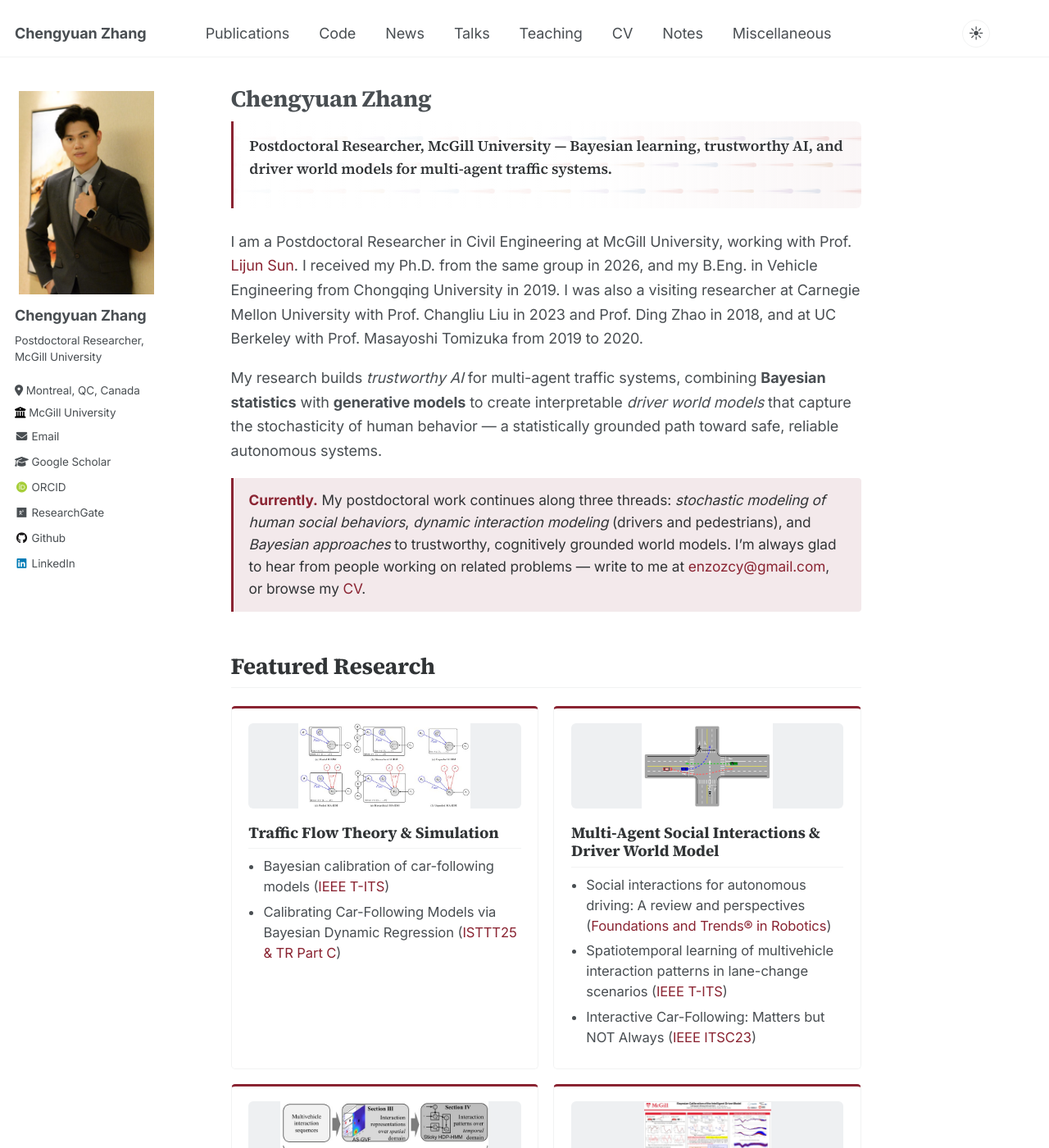
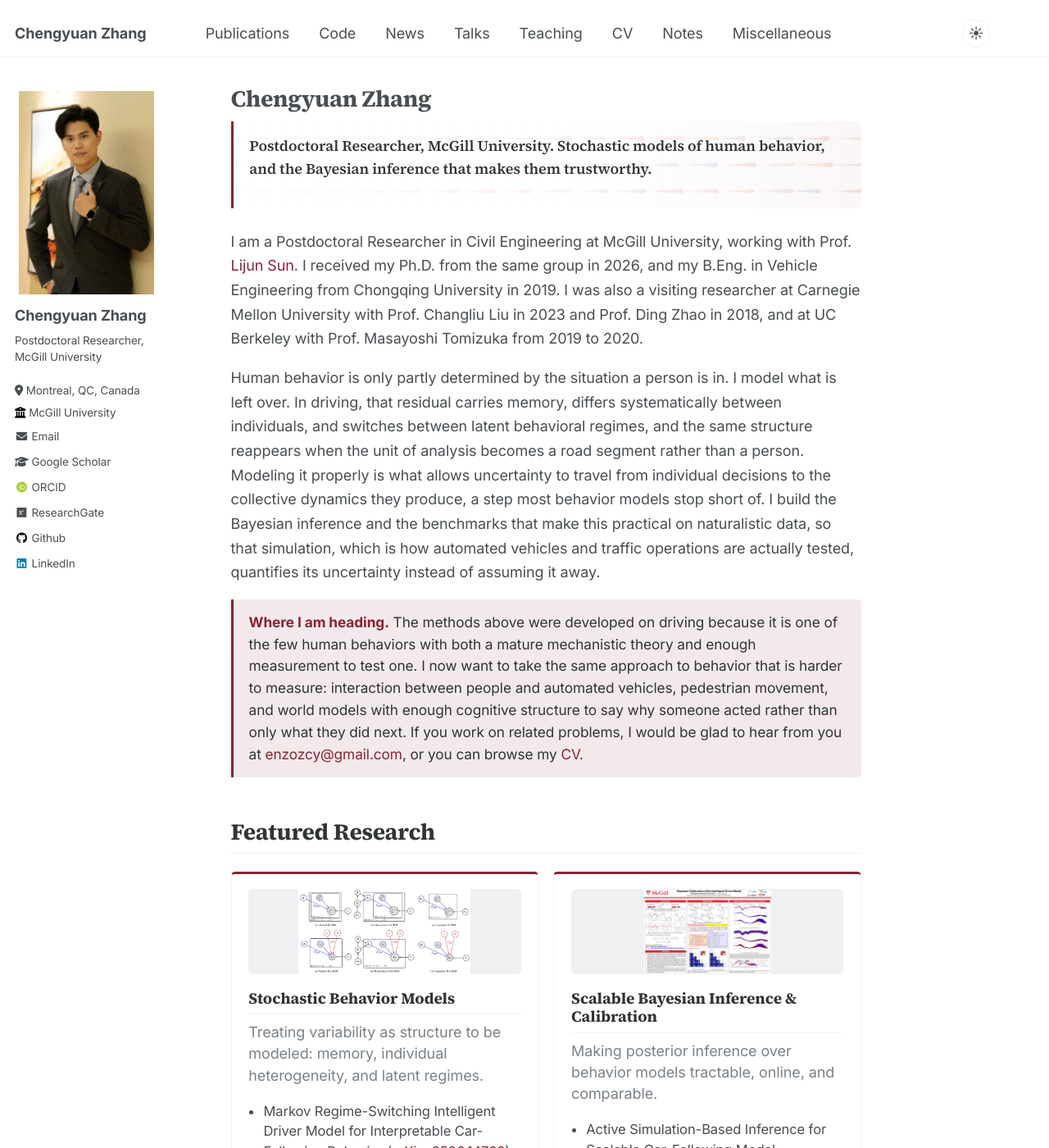
Before and after one commit to Chengyuan-Zhang/chengyuan-zhang.github.io, a Jekyll site: the page built from _pages/about.md, in a window 1280 px wide and 1400 px high. Shown: the whole window at 82% size. Built offline with Jekyll 4.4.1, drawn with Linux system fonts in a browser that asks for light colours; some web fonts are replaced; comment, search, counter and statistics services are not loaded; some of the changed text lies outside the part shown.

Commit message:
content: reposition the homepage around capability rather than topic
The old positioning sentence asserted trustworthy AI, generative models and
driver world models. None of those labels matched the papers: the trustworthy-AI
literature means adversarial robustness and certified safety, which appear
nowhere in this work; generative model now reads as diffusion or autoregressive
transformers rather than Bayesian mixtures and Gaussian processes; and no paper
uses the term world model at all. Meanwhile the one genuinely distinctive claim,
that the variability left over after context is structured rather than noise,
sat in a subordinate clause.

Rewrite it around what the papers actually show: residual variation carries
memory (TR-C 2024), differs between drivers (T-ITS 2024), switches between latent
regimes (MA-IDM), persists beyond what context explains (ISTTT26), and recurs at
network scale (TKDE 2023, Transportation Science 2025). The micro-to-macro claim
is backed by the thesis.

Also regroup the four Featured Research cards by capability instead of topic. As
topics, three of the four read as traffic, which invites the reading that this is
a single narrow task. As capabilities they show transferable method, and the
spatiotemporal papers stop looking like someone else's work and become the
network-scale instance of the same approach.

The forward-looking labels move to the callout, which now says plainly that
pedestrians, human-AV interaction and cognitively grounded world models are
direction rather than track record. trustworthy AI stays in _config.yml keywords,
which are read by crawlers rather than people.

Co-authored-by: Copilot <223556219+Copilot@users.noreply.github.com>
Copilot-Session: 04a95ffe-5263-4183-a350-f466786b129c

```diff
--- a/_config.yml
+++ b/_config.yml
@@ -10,7 +10,7 @@ locale                   : "en-CA"
 title                    : "Chengyuan Zhang"
 title_separator          : "-"
 name                     : &name "Dr. Chengyuan ZHANG"
-description              : &description "Dr. Chengyuan Zhang — Postdoctoral Researcher in Civil Engineering, McGill University (with Prof. Lijun Sun). Research on Trustworthy AI/ML, Bayesian statistics, generative driver world models, traffic flow theory, and multi-agent social interactions for autonomous driving."
+description              : &description "Dr. Chengyuan Zhang — Postdoctoral Researcher in Civil Engineering, McGill University (with Prof. Lijun Sun). Stochastic models of human driving behavior, Bayesian inference and calibration, and uncertainty-aware traffic simulation from individual decisions to network-scale dynamics."
 keywords                 : "Chengyuan Zhang, McGill University, Lijun Sun, autonomous driving, traffic flow theory, Bayesian inference, car-following, driver world model, intelligent driver model, IDM, spatiotemporal modeling, trustworthy AI, multi-agent interaction"
 url                      : https://chengyuan-zhang.github.io # the base hostname & protocol for your site e.g. "https://mmistakes.github.io"
 baseurl                  : "" # the subpath of your site, e.g. "/blog"
--- a/_pages/about.md
+++ b/_pages/about.md
@@ -1,9 +1,9 @@
 ---
 permalink: /
 title: "Chengyuan Zhang"
-seo_title: "Chengyuan Zhang — Bayesian Driver Models & Trustworthy AI"
-excerpt: "Dr. Chengyuan Zhang — Postdoctoral Researcher, McGill University. Research on Trustworthy AI/ML, Bayesian inference, and
-stochastic driver models for autonomous driving."
+seo_title: "Chengyuan Zhang — Stochastic Driver Models and Bayesian Inference"
+excerpt: "Dr. Chengyuan Zhang — Postdoctoral Researcher, McGill University. Stochastic models of human driving
+behavior, Bayesian inference and calibration, and uncertainty-aware traffic simulation."
 author_profile: true
 redirect_from:
 
@@ -15,7 +15,7 @@ redirect_from:
 <div class="hero-wrap">
   <canvas class="hero-canvas" aria-hidden="true"></canvas>
   <div class="hero-intro">
-    <p class="hero-intro__lead">Postdoctoral Researcher, McGill University — Bayesian learning, trustworthy AI, and driver world models for multi-agent traffic systems.</p>
+    <p class="hero-intro__lead">Postdoctoral Researcher, McGill University. Stochastic models of human behavior, and the Bayesian inference that makes them trustworthy.</p>
   </div>
 </div>
 <script src="{{ '/assets/js/hero-trajectories.js' | relative_url }}" defer></script>
@@ -26,13 +26,22 @@ Vehicle Engineering from Chongqing University in 2019. I was also a visiting res
 with Prof. Changliu Liu in 2023 and Prof. Ding Zhao in 2018, and at UC Berkeley with Prof. Masayoshi Tomizuka from 2019
 to 2020.
 
-My research builds *trustworthy AI* for multi-agent traffic systems, combining **Bayesian
-statistics** with **generative models** to create interpretable *driver world models* that
-capture the stochasticity of human behavior — a statistically grounded path toward safe,
-reliable autonomous systems.
+Human behavior is only partly determined by the situation a person is in. I model what is left over.
+In driving, that residual carries memory, differs systematically between individuals, and switches between
+latent behavioral regimes, and the same structure reappears when the unit of analysis becomes a road segment
+rather than a person. Modeling it properly is what allows uncertainty to travel from individual decisions to
+the collective dynamics they produce, a step most behavior models stop short of. I build the Bayesian
+inference and the benchmarks that make this practical on naturalistic data, so that simulation, which is how
+automated vehicles and traffic operations are actually tested, quantifies its uncertainty instead of assuming
+it away.
 
 <div class="callout" markdown="1">
-**Currently.** My postdoctoral work continues along three threads: *stochastic modeling of human social behaviors*, *dynamic interaction modeling* (drivers and pedestrians), and *Bayesian approaches* to trustworthy, cognitively grounded world models. I'm always glad to hear from people working on related problems — write to me at [enzozcy@gmail.com](mailto:enzozcy@gmail.com), or browse my [CV]({{ '/cv/' | relative_url }}).
+**Where I am heading.** The methods above were developed on driving because it is one of the few human
+behaviors with both a mature mechanistic theory and enough measurement to test one. I now want to take the
+same approach to behavior that is harder to measure: interaction between people and automated vehicles,
+pedestrian movement, and world models with enough cognitive structure to say why someone acted rather than
+only what they did next. If you work on related problems, I would be glad to hear from you at
+[enzozcy@gmail.com](mailto:enzozcy@gmail.com), or you can browse my [CV]({{ '/cv/' | relative_url }}).
 </div>
 
 
@@ -43,37 +52,49 @@ Featured Research
 <div class="research-grid" markdown="1">
 
 <div class="research-card" markdown="1">
-<img class="research-card__thumb" src="{{ '/images/cards/traffic.jpg' | relative_url }}" alt="" loading="lazy" decoding="async" />
+<img class="research-card__thumb" src="{{ '/images/cards/traffic.jpg' | relative_url }}" alt="Pooled, hierarchical and unpooled graphical models of the intelligent driver model" loading="lazy" decoding="async" />
 
-### Traffic Flow Theory & Simulation
-- Bayesian calibration of car-following models ([IEEE T-ITS](https://ieeexplore.ieee.org/document/10415310))
+### Stochastic Behavior Models
+<p class="research-card__lead">Treating variability as structure to be modeled: memory, individual heterogeneity, and latent regimes.</p>
+
+- Markov Regime-Switching Intelligent Driver Model for Interpretable Car-Following Behavior ([arXiv: 2506.14762](https://arxiv.org/abs/2506.14762))
+- When Context Is Not Enough: Modeling Unexplained Variability in Car-Following Behavior ([ISTTT26](https://arxiv.org/abs/2507.07012))
 - Calibrating Car-Following Models via Bayesian Dynamic Regression ([ISTTT25 & TR Part C](https://doi.org/10.1016/j.trc.2024.104719))
+- A Bayesian Gaussian Mixture Model for Probabilistic Modeling of Car-Following Behaviors ([IEEE T-ITS](https://ieeexplore.ieee.org/document/10337758))
 </div>
 
 <div class="research-card" markdown="1">
-<img class="research-card__thumb" src="{{ '/images/cards/multiagent.jpg' | relative_url }}" alt="" loading="lazy" decoding="async" />
+<img class="research-card__thumb" src="{{ '/images/cards/uncertainty.jpg' | relative_url }}" alt="Poster on Bayesian calibration of the intelligent driver model" loading="lazy" decoding="async" />
 
-### Multi-Agent Social Interactions & Driver World Model
+### Scalable Bayesian Inference & Calibration
+<p class="research-card__lead">Making posterior inference over behavior models tractable, online, and comparable.</p>
+
+- Active Simulation-Based Inference for Scalable Car-Following Model Calibration ([arXiv: 2602.05246](https://arxiv.org/abs/2602.05246))
+- Bayesian Calibration of the Intelligent Driver Model ([IEEE T-ITS](https://ieeexplore.ieee.org/document/10415310))
+- AutoTune: A Unified Benchmark for Highway Traffic Microsimulation Calibration (IEEE IV 2026)
+- Online Calibration of Context-Driven Car-Following Models (IEEE IV 2026)
+</div>
+
+<div class="research-card" markdown="1">
+<img class="research-card__thumb" src="{{ '/images/cards/spatiotemporal.jpg' | relative_url }}" alt="Sequential spatiotemporal patterns extracted from multivehicle interactions" loading="lazy" decoding="async" />
+
+### From Individual Behavior to Collective Dynamics
+<p class="research-card__lead">Carrying calibrated uncertainty from single decisions up to network and flow scale.</p>
+
+- From Micro Interactions to Traffic Flow: Stochastic Driver Models for Realistic Traffic Simulation ([Ph.D. thesis]({{ '/files/phd-research-summary.pdf' | relative_url }}))
+- Discovering dynamic patterns from spatiotemporal data with time-varying low-rank autoregression ([IEEE TKDE](https://ieeexplore.ieee.org/document/10177995))
+- Forecasting sparse movement speed of urban road networks with nonstationary temporal matrix factorization ([Transportation Science](https://pubsonline.informs.org/doi/abs/10.1287/trsc.2024.0629))
+</div>
+
+<div class="research-card" markdown="1">
+<img class="research-card__thumb" src="{{ '/images/cards/multiagent.jpg' | relative_url }}" alt="Multiple vehicles and a pedestrian interacting at an intersection" loading="lazy" decoding="async" />
+
+### Multi-Agent Interaction
+<p class="research-card__lead">Representing how road users respond to one another, and when that response actually matters.</p>
+
 - Social interactions for autonomous driving: A review and perspectives ([Foundations and Trends® in Robotics](https://www.nowpublishers.com/article/Details/ROB-078))
 - Spatiotemporal learning of multivehicle interaction patterns in lane-change scenarios ([IEEE T-ITS](https://ieeexplore.ieee.org/abstract/document/9357407))
 - Interactive Car-Following: Matters but NOT Always ([IEEE ITSC23](https://ieeexplore.ieee.org/abstract/document/10421996))
-</div>
-
-<div class="research-card" markdown="1">
-<img class="research-card__thumb" src="{{ '/images/cards/spatiotemporal.jpg' | relative_url }}" alt="" loading="lazy" decoding="async" />
-
-### Spatiotemporal Data & Interpretable Patterns
-- Markov Regime-Switching Intelligent Driver Model for Interpretable Car-Following Behavior ([arXiv: 2506.14762](https://arxiv.org/abs/2506.14762))
-- Discovering dynamic patterns from spatiotemporal data with time-varying low-rank autoregression ([IEEE TKDE](https://ieeexplore.ieee.org/document/10177995))
-- Forecasting sparse movement speed of urban road networks with nonstationary temporal matrix factorization ([Transportation Science](https://xinychen.github.io/papers/notmf.pdf))
-</div>
-
-<div class="research-card" markdown="1">
-<img class="research-card__thumb" src="{{ '/images/cards/uncertainty.jpg' | relative_url }}" alt="" loading="lazy" decoding="async" />
-
-### Robust Uncertainty & Trustworthy AI
-- When Context Is Not Enough: Modeling Unexplained Variability in Car-Following Behavior ([ISTTT26](https://arxiv.org/abs/2507.07012))
-- Active Simulation-Based Inference for Scalable Car-Following Model Calibration ([arXiv: 2602.05246](https://arxiv.org/abs/2602.05246))
 </div>
 
 </div>
--- a/_sass/_custom.scss
+++ b/_sass/_custom.scss
@@ -2501,3 +2501,11 @@ h1[id], h2[id], h3[id], h4[id] { scroll-margin-top: calc(#{$masthead-height} + 2
 @media (prefers-reduced-motion: reduce) {
   html { scroll-behavior: auto; }
 }
+
+/* Capability line under each Featured Research card heading --------------- */
+.research-card__lead {
+  margin: -0.15em 0 0.55em;
+  font-size: 0.88em;
+  line-height: 1.45;
+  color: var(--c-text-muted);
+}
```
